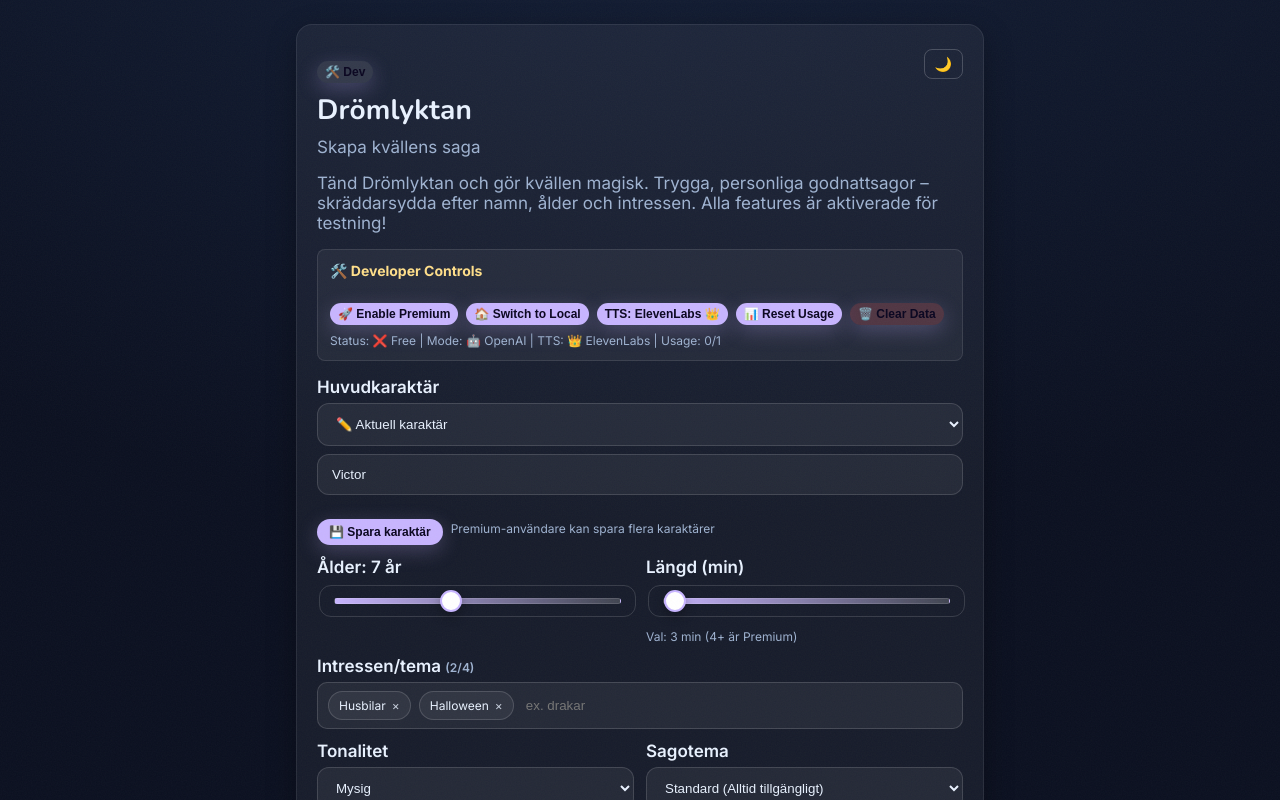
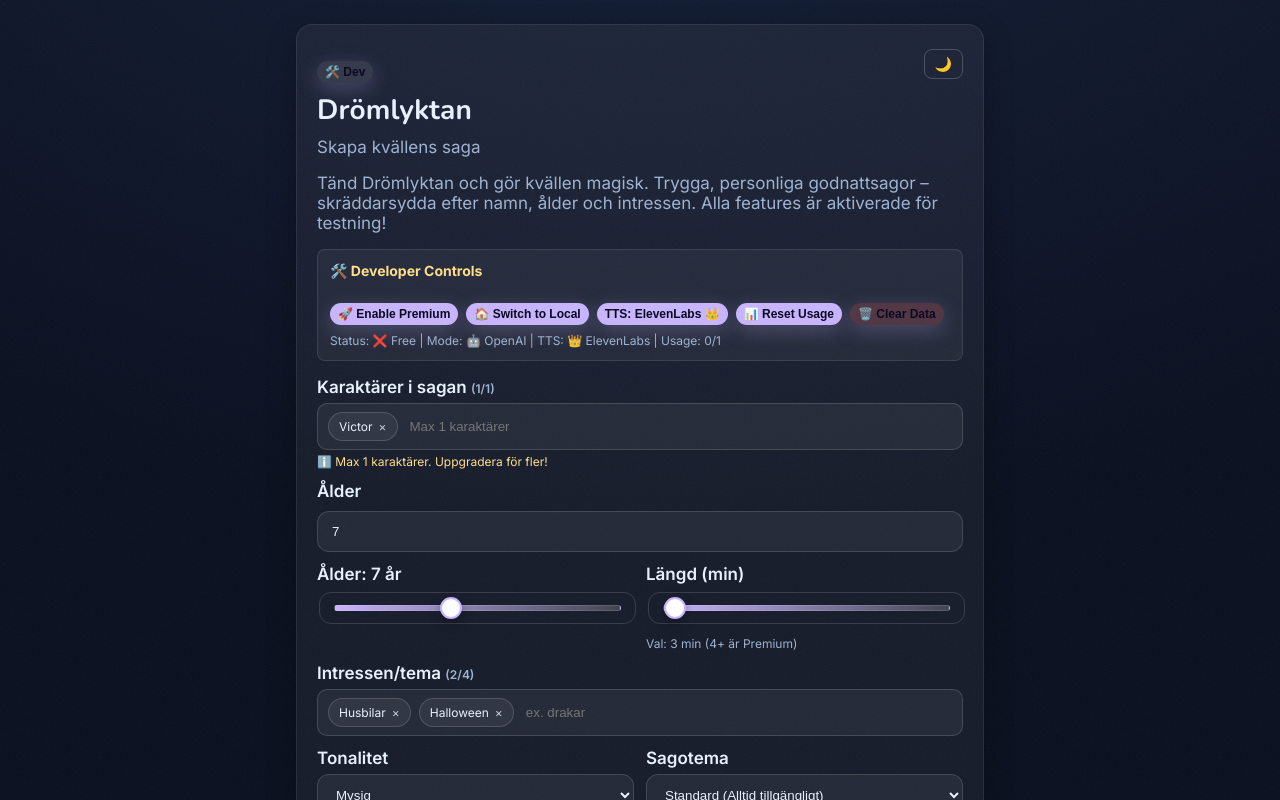
Before and after one commit to OlofStrape/storyteller, a Next.js app: page / in a window 1280 px wide. Shown: the top 800 px of the page. Built offline with nearby package versions, Linux system fonts and the light colour scheme.

Commit message:
Add character chips system with tier-based limits

```diff
--- a/app/page.tsx
+++ b/app/page.tsx
@@ -5,6 +5,8 @@ export default function HomePage() {
   const [name, setName] = useState("Victor");
   const [age, setAge] = useState(7);
   const [interests, setInterests] = useState("husbilar, halloween");
+  const [characters, setCharacters] = useState<string[]>(["Victor"]); // Chip-based characters
+  const [characterDraft, setCharacterDraft] = useState("");
   const [tone, setTone] = useState("mysig");
   const [lengthMin, setLengthMin] = useState<3 | 5 | 8>(3);
   const [story, setStory] = useState("");
@@ -77,6 +79,23 @@ export default function HomePage() {
     }
   };
 
+  // Calculate character limit based on premium tier
+  const getCharacterLimit = () => {
+    if (!hasPremium) return 1; // Free: 1 character
+    // Get premium tier from cookie (SSR-safe)
+    if (typeof window === 'undefined') return 4; // Default to premium tier during SSR
+    const cookie = document.cookie || "";
+    const tierMatch = cookie.match(/premium_tier=([^;]+)/);
+    const tier = tierMatch ? tierMatch[1] : "basic";
+
+    switch (tier) {
+      case "basic": return 2;   // Basic: 2 characters
+      case "plus": return 3;     // Plus: 3 characters
+      case "premium": return 4;  // Premium: 4 characters
+      default: return 2;
+    }
+  };
+
   const isOverDailyLimit = dailyUsage >= getDailyLimit();
 
   // Load history, characters, and ratings from localStorage on mount
@@ -123,6 +142,12 @@ export default function HomePage() {
       // Always use ElevenLabs for testing
       setTtsProvider("elevenlabs");
       localStorage.setItem("tts.provider", "elevenlabs");
+
+      // Load characters
+      const savedCharsList = localStorage.getItem("story.characters");
+      if (savedCharsList) {
+        setCharacters(JSON.parse(savedCharsList));
+      }
     } catch {}
 
     // PWA Installation
@@ -339,7 +364,8 @@ export default function HomePage() {
       }, 200);
       // Debug: Log what we're sending
       const requestData = {
-        name,
+        name: characters.join(", "), // Join all characters as the name field
+        characters: characters, // Send characters array separately
         age,
         interests: interestsTokens.accepted.map(t => t.value),
         tone,
@@ -876,34 +902,63 @@ export default function HomePage() {
           </div>
         )}
 
-        <label>Huvudkaraktär {savedCharacters.length > 0 && <span className="badge">💾 {savedCharacters.length} sparad{savedCharacters.length > 1 ? 'e' : ''}</span>}</label>
-        <select value={selectedCharacter} onChange={(e) => {
-          setSelectedCharacter(e.target.value);
-          if (e.target.value !== "current") {
-            const character = savedCharacters.find(c => c.id === e.target.value);
-            if (character) {
-              setName(character.name);
-              setAge(character.age);
-              setInterests(character.interests);
-            }
-          }
-        }}>
-          <option value="current">✏️ Aktuell karaktär</option>
-          {savedCharacters.map(char => (
-            <option key={char.id} value={char.id}>
-              👤 {char.name} ({char.age} år) - {char.interests.split(',').slice(0, 2).join(', ')}
-            </option>
+        <label>
+          Karaktärer i sagan {characters.length > 0 && <span className="small" style={{ color: "var(--text-secondary)" }}>({characters.length}/{getCharacterLimit()})</span>}
+        </label>
+        <div className="chip-input">
+          {characters.map((char, idx) => (
+            <div key={idx} className="chip">
+              {char}
+              <span className="x" onClick={() => {
+                setCharacters(characters.filter((_, i) => i !== idx));
+              }}>×</span>
+            </div>
           ))}
-        </select>
-
+          <input
+            type="text"
+            value={characterDraft}
+            onChange={(e) => setCharacterDraft(e.target.value)}
+            onKeyDown={(e) => {
+              if (e.key === "Enter" || e.key === "Tab" || e.key === ",") {
+                e.preventDefault();
+                const trimmed = characterDraft.trim().replace(/,$/, '');
+                if (trimmed && !characters.includes(trimmed)) {
+                  if (characters.length >= getCharacterLimit()) {
+                    showToast(`Max ${getCharacterLimit()} karaktärer för din tier`, "info");
+                    return;
+                  }
+                  setCharacters([...characters, trimmed]);
+                  setCharacterDraft("");
+                  localStorage.setItem("story.characters", JSON.stringify([...characters, trimmed]));
+                } else if (trimmed) {
+                  setCharacterDraft("");
+                }
+              } else if (e.key === "Backspace" && !characterDraft && characters.length > 0) {
+                setCharacters(characters.slice(0, -1));
+              }
+            }}
+            placeholder={characters.length >= getCharacterLimit() ? `Max ${getCharacterLimit()} karaktärer` : "Lägg till karaktär (Enter/Tab/komma)"}
+            disabled={characters.length >= getCharacterLimit()}
+            style={{ flex: 1, minWidth: "120px" }}
+          />
+        </div>
+        {characters.length >= getCharacterLimit() && (
+          <p className="small" style={{ marginTop: "4px", color: "var(--accent-gold)" }}>
+            ℹ️ Max {getCharacterLimit()} karaktärer. {!hasPremium ? "Uppgradera för fler!" : getCharacterLimit() < 4 ? "Uppgradera till Premium för 4 karaktärer!" : ""}
+          </p>
+        )}
+
+        <label style={{ marginTop: "12px" }}>Ålder</label>
         <input
-          value={name}
-          onChange={(e) => setName(e.target.value)}
-          placeholder="Karaktärens namn"
-          style={{ marginTop: 8 }}
+          type="number"
+          value={age}
+          onChange={(e) => setAge(parseInt(e.target.value) || 3)}
+          min={3}
+          max={13}
+          style={{ marginTop: "4px" }}
         />
 
-        <div style={{ marginTop: 8, display: "flex", gap: 8, alignItems: "center" }}>
+        <div style={{ marginTop: 8, display: "flex", gap: 8, alignItems: "center", display: "none" }}>
           <button
             className="button"
             style={{ fontSize: "12px", padding: "6px 12px" }}
```
